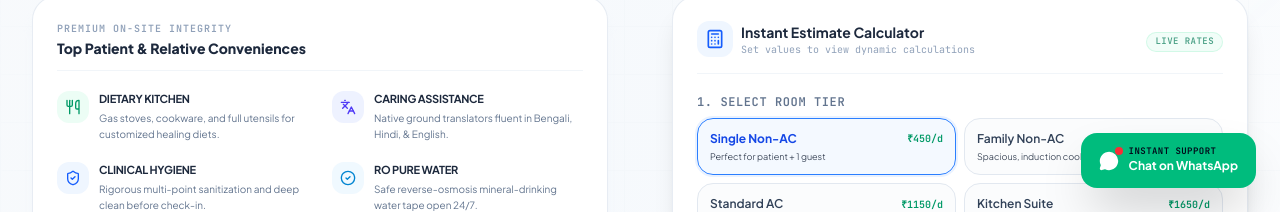
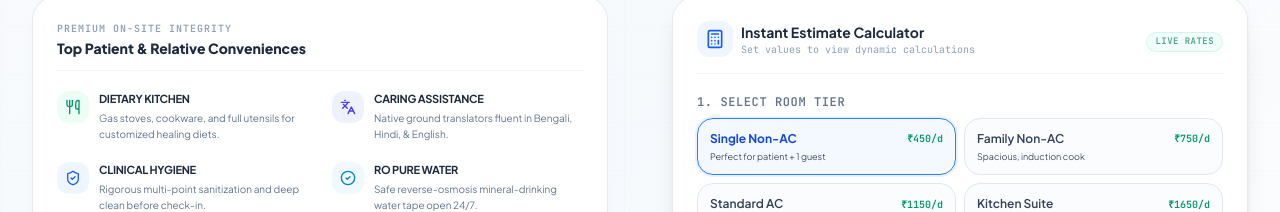
Before and after one commit to rahul-kr-rai/Seenu-Guest-house-Tours-and-Travels-, a React (Vite) app: page / in a window 1280 px wide. Shown: the part 588-800 px from the top of the page. Built offline with nearby package versions, Linux system fonts and the light colour scheme.

Commit message:
feat(ui): add scroll-to-top button
Implement a floating button that appears after scrolling to improve navigation accessibility on long pages.

```diff
--- a/src/components/UserApp.tsx
+++ b/src/components/UserApp.tsx
@@ -14,7 +14,7 @@ import {
   Phone, Globe, CheckCircle2, Star, Send,
   HelpCircle, MessageSquare, ClipboardCheck, ArrowRight, MapPin,
   MessageCircle, Menu, X, Calculator, Plus, Minus, Car, Award,
-  QrCode, Calendar, ClipboardList
+  QrCode, Calendar, ClipboardList, ArrowUp
 } from 'lucide-react';
 
 interface UserAppProps {
@@ -40,6 +40,7 @@ export default function UserApp({ onOpenAdmin }: UserAppProps) {
   const [whatsAppCheckInConfirmed, setWhatsAppCheckInConfirmed] = useState(false);
   const [scannedRoomNo, setScannedRoomNo] = useState<string>('TBD');
   const [isConfirmingWA, setIsConfirmingWA] = useState(false);
+  const [showScrollTop, setShowScrollTop] = useState(false);
 
   const handleToggleCompare = (roomId: string) => {
     setSelectedComparisonRooms(prev => {
@@ -160,6 +161,24 @@ export default function UserApp({ onOpenAdmin }: UserAppProps) {
       el.scrollIntoView({ behavior: 'smooth' });
     }
   };
+
+  const scrollToTop = () => {
+    window.scrollTo({ top: 0, behavior: 'smooth' });
+  };
+
+  useEffect(() => {
+    const handleScroll = () => {
+      if (window.scrollY > 300) {
+        setShowScrollTop(true);
+      } else {
+        setShowScrollTop(false);
+      }
+    };
+    window.addEventListener('scroll', handleScroll);
+    return () => {
+      window.removeEventListener('scroll', handleScroll);
+    };
+  }, []);
 
   return (
     <div className="bg-slate-50 text-slate-800 min-h-screen font-sans">
@@ -1142,27 +1161,17 @@ export default function UserApp({ onOpenAdmin }: UserAppProps) {
         </div>
       )}
 
-      {/* Floating real-time WhatsApp action button */}
-      <a
-        href="https://wa.me/919360211223?text=Hello%20Seenu%20Guest%20House%2C%20I%20am%20inquiring%2520about%2520room%2520availability%2520and%2520travel%2520assistance."
-        target="_blank"
-        rel="noopener noreferrer"
-        className="fixed bottom-6 right-6 z-50 group flex items-center gap-2.5 bg-emerald-500 hover:bg-emerald-400 text-slate-950 p-3 sm:py-3.5 sm:px-4.5 rounded-full sm:rounded-2xl shadow-2xl hover:scale-105 active:scale-95 transition-all duration-300"
-        title="Chat on WhatsApp"
-        id="whatsapp-floating-action"
-      >
-        <div className="relative flex items-center">
-          <MessageCircle className="w-5 h-5 text-white fill-white" />
-          <span className="absolute -top-1 -right-1 flex h-2 w-2">
-            <span className="animate-ping absolute inline-flex h-full w-full rounded-full bg-red-400 opacity-75"></span>
-            <span className="relative inline-flex rounded-full h-2 w-2 bg-red-500"></span>
-          </span>
-        </div>
-        <div className="hidden sm:flex flex-col text-left leading-none">
-          <p className="text-[9px] font-mono font-bold text-slate-950 uppercase tracking-wider">Instant Support</p>
-          <p className="text-xs font-bold text-white mt-0.5">Chat on WhatsApp</p>
-        </div>
-      </a>
+      {/* Scroll To Top button */}
+      {showScrollTop && (
+        <button
+          onClick={scrollToTop}
+          className="fixed bottom-6 right-6 z-50 p-3 sm:p-4 rounded-full bg-blue-600 hover:bg-blue-500 text-white shadow-2xl hover:scale-110 active:scale-95 transition-all duration-300 cursor-pointer border border-blue-400/20"
+          title="Scroll to Top"
+          id="scroll-to-top"
+        >
+          <ArrowUp className="w-5 h-5 sm:w-6 sm:h-6" />
+        </button>
+      )}
     </div>
   );
 }
```
